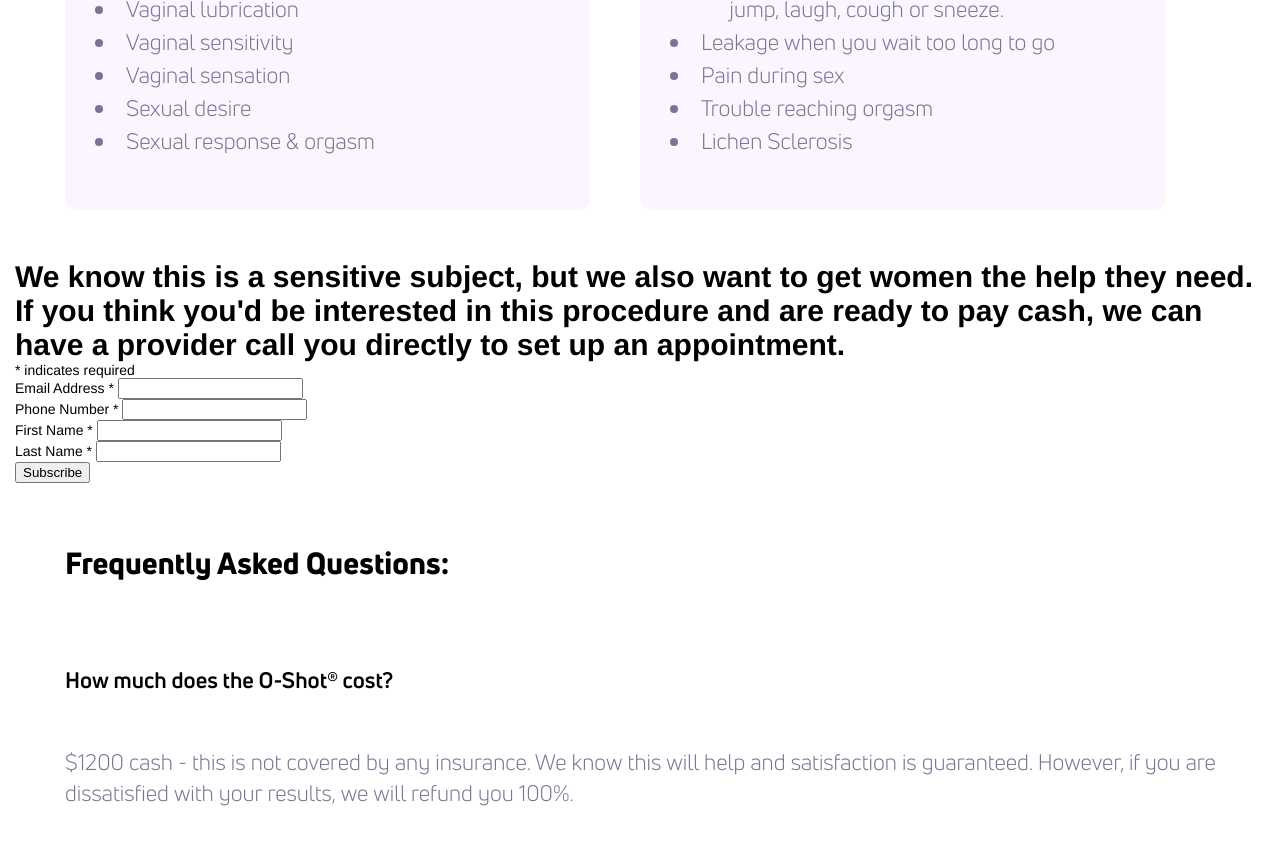
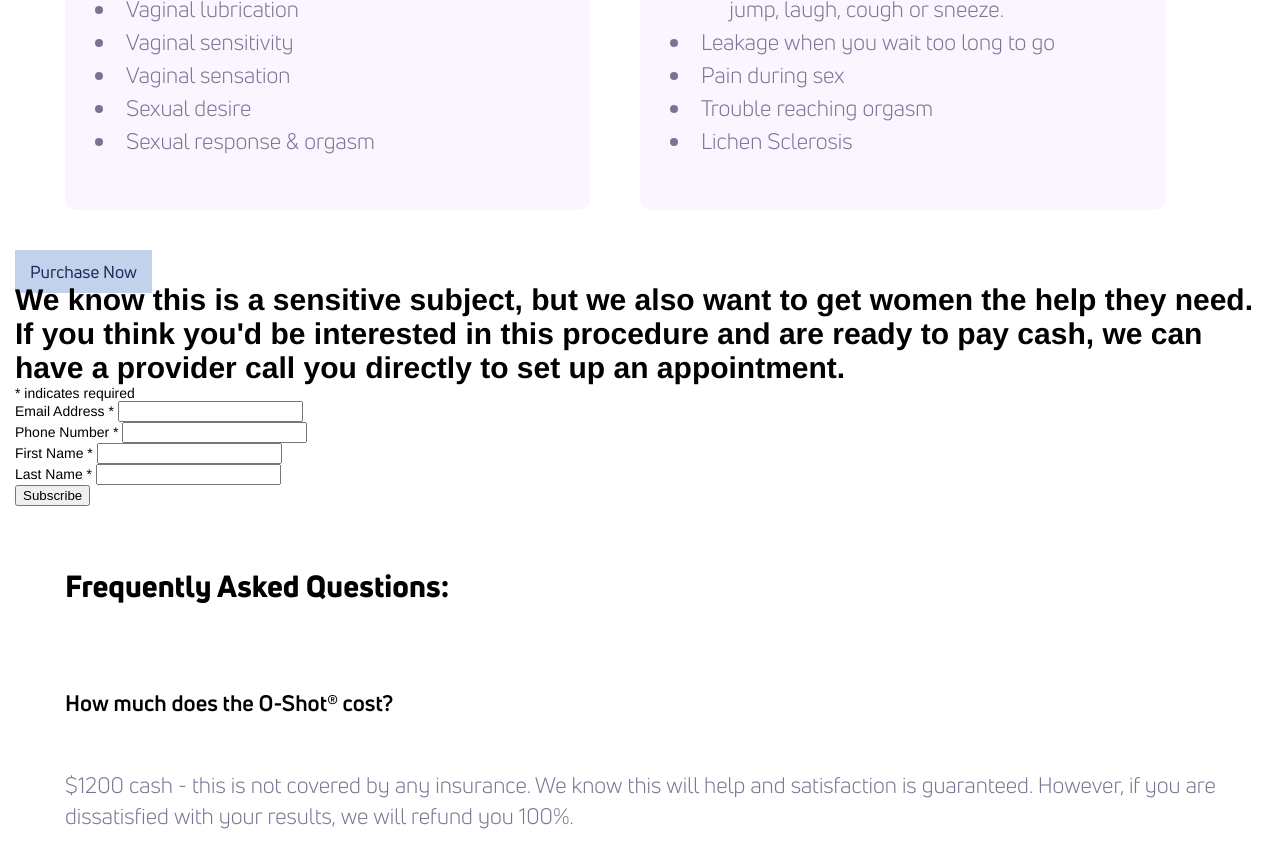
Before and after one commit to theneverwoods/gerstenberg.clinic, a Jekyll site: the page built from services/o-shot.html, in a window 1280 px wide and 900 px high, scrolled down 1947 px. Shown: the top 868 px of the window. Built offline with Jekyll 4.4.1, drawn with Linux system fonts in a browser that asks for light colours; comment, search, counter and statistics services are not loaded.

Commit message:
Update o-shot.html

```diff
--- a/services/o-shot.html
+++ b/services/o-shot.html
@@ -61,6 +61,8 @@ redirect_from: /oshot
         </ul>
 	</div>
 </div>
+
+<a href="https://gerstenbergclinic.square.site/product/o-shot-/1?cp=true&sa=false&sbp=false&q=false&category_id=9e" class="btn">Purchase Now</a>
 
 <!-- Begin Mailchimp Signup Form -->
 <link href="//cdn-images.mailchimp.com/embedcode/classic-10_7.css" rel="stylesheet" type="text/css">
```
